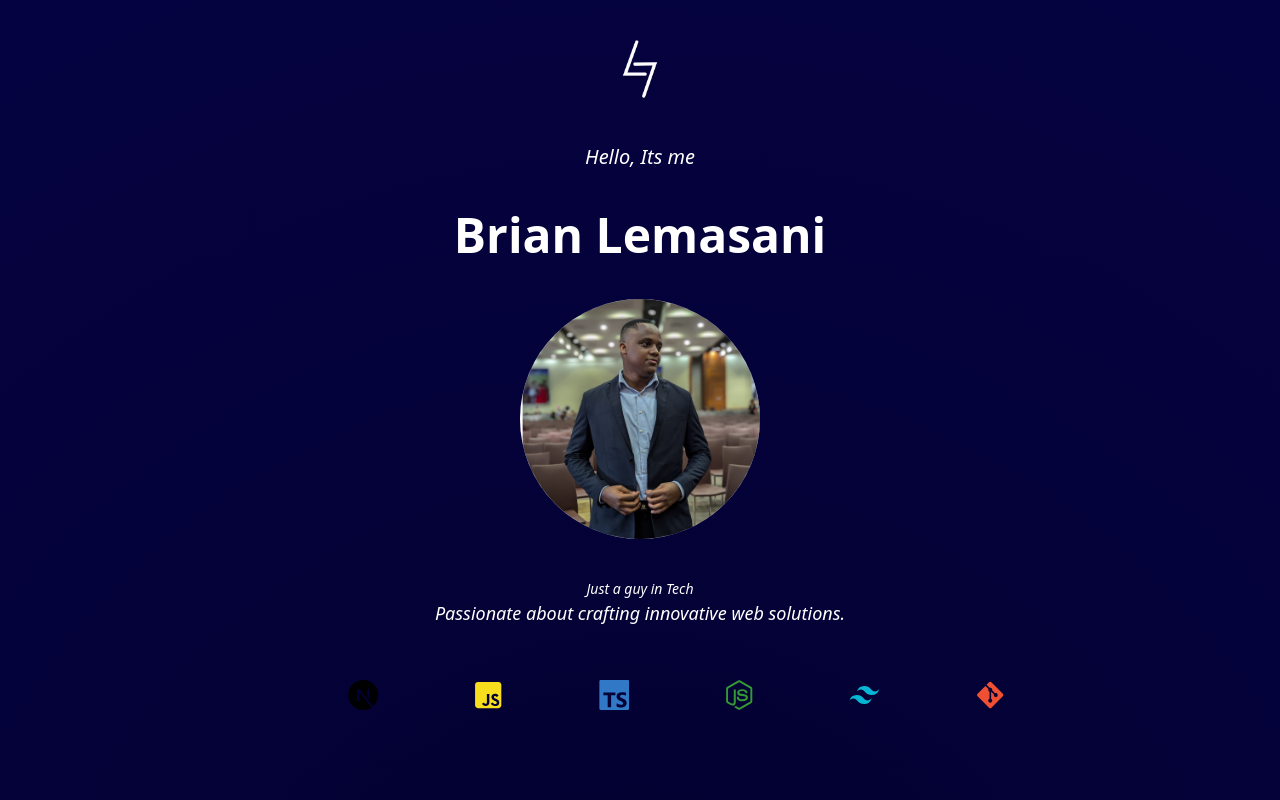
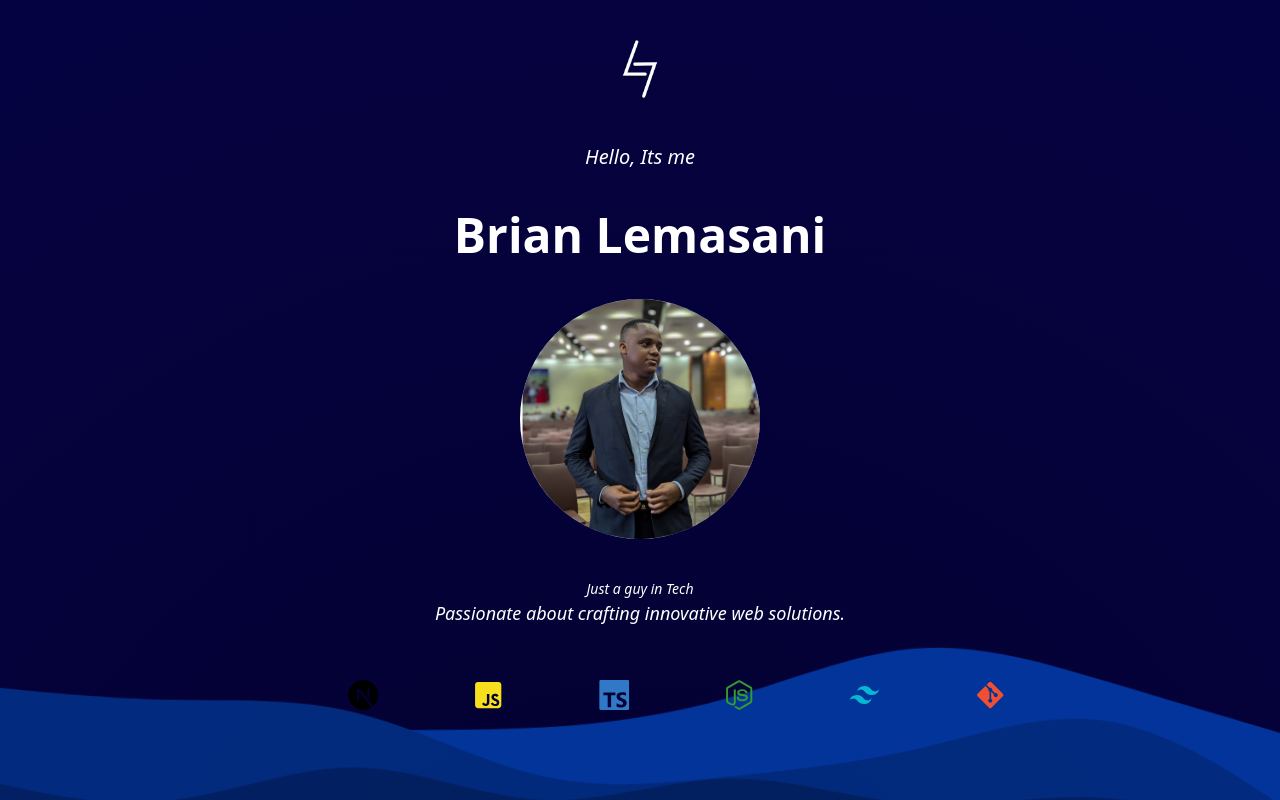
Before and after one commit to lemasani/portfolio, a Next.js app: page / in a window 1280 px wide. Shown: the top 800 px of the page. Built offline with nearby package versions, Linux system fonts and the light colour scheme.

Commit message:
Add animated background pattern to Hero component for enhanced visual appeal

```diff
--- a/components/Hero.tsx
+++ b/components/Hero.tsx
@@ -6,6 +6,8 @@ import React from 'react';
 import { fadeInVariants, imageVariant, nameVariants } from '@/lib/Animations';
 import Link from 'next/link';
 import logo from '@/public/logo.png';
+import pattern from '@/public/pattern.svg';
+
 
 export default function Hero() {
   return (
@@ -15,7 +17,28 @@ export default function Hero() {
           <Image src={logo} alt="Logo" className="w-8 md:w-10" />
         </Link>
       </header>
-      <section className="hero min-h-screen relative text-white px-4 md:px-0">
+      <section className="hero min-h-screen relative text-white px-4 md:px-0 overflow-hidden">
+          {/* Animated Background Pattern */}
+          <motion.div
+          className="absolute inset-0 opacity-50 z-10"
+          initial={{ scale: 1, rotate: 0 }}
+          animate={{
+            scale: [1, 1.1, 1],
+            rotate: [0, 2, -2, 0]
+          }}
+          transition={{
+            duration: 20,
+            repeat: Infinity,
+            ease: "linear"
+          }}
+        >
+          <Image
+            src={pattern}
+            alt="background pattern"
+            fill
+            className="object-cover"
+          />
+        </motion.div>
         <div className="container relative z-10 mx-auto">
           <div className="welcome flex flex-col justify-center gap-2 md:gap-4 space-y-4 md:space-y-6 items-center">
             <motion.span
```
Also changed, not shown: public/pattern.svg (added).
